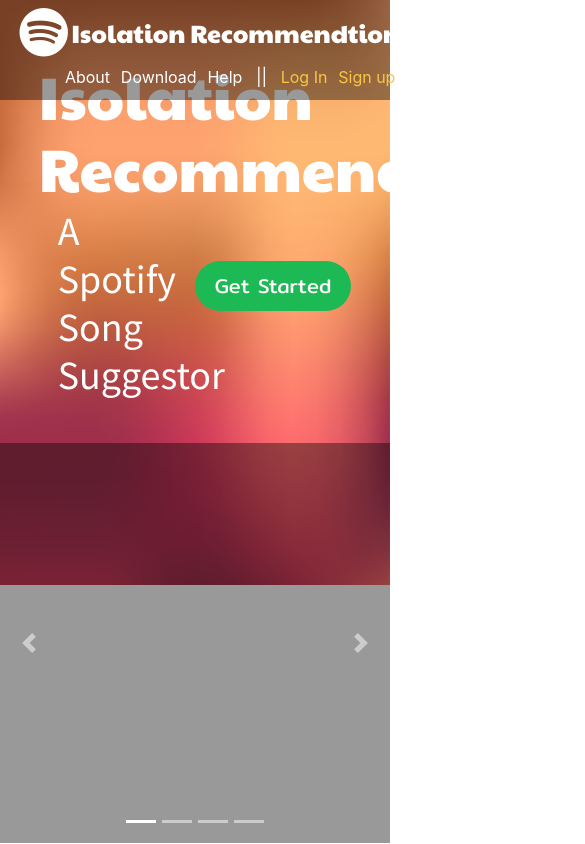
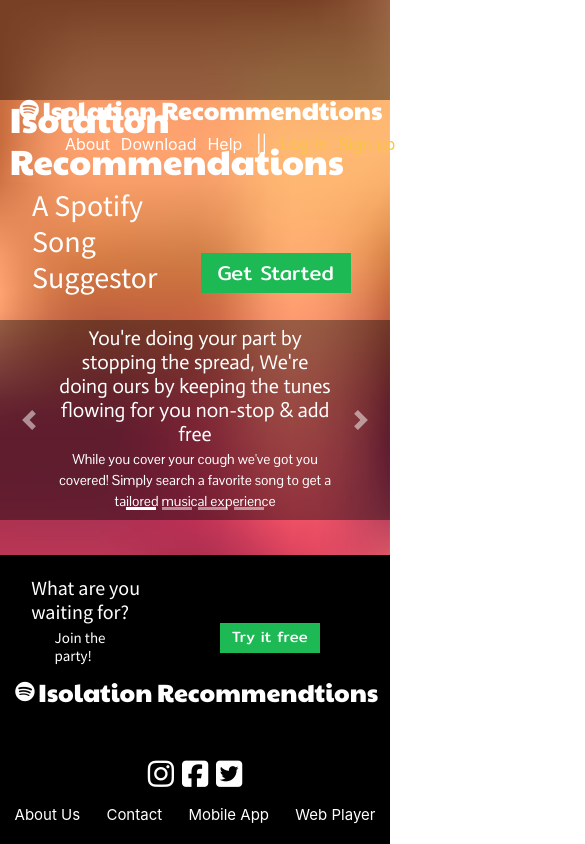
Before and after one commit to LambdaSpotifySuggester/UI, a React (Create React App) app: page / in a window 390 px wide. Shown: the top 844 px of the page, 585 px wide, since content can reach past the window. Built offline with nearby package versions, Linux system fonts and the light colour scheme; a web font is replaced by a local one.

Commit message:
finished mobile query styles

```diff
--- a/src/carousel.scss
+++ b/src/carousel.scss
@@ -7,6 +7,14 @@
   @media (max-width: 800px) {
     height: 400px;
   } // end @media
+  @media (max-width: 500px) {
+    height: 200px;
+  } // end @media
+}
+.carousel-item {
+  backface-visibility: visible !important;
+  display: block;
+
 }
 .carousel-caption {
   display: flex;
@@ -21,8 +29,15 @@
       font-size: 4rem;
     } // end @media
     @media (max-width: 800px) {
-      font-size: 3rem;
+      font-size: 3.5rem;
     } // end @media
+    @media (max-width: 500px) {
+      font-size: 2rem;
+      padding-bottom: 0;
+      margin-bottom: 0;
+    } // end @media
+
+
   } // end h3
 
   p {
@@ -30,10 +45,25 @@
     padding: 3% 0 2%;
     font-family: $carouselText;
     @media (max-width: 800px) {
-      font-size: 2.4rem;
+      font-size: 1.6rem;
       @media (max-width: 800px) {
         padding-bottom: 10%;
       } // end @media
     } // end @media
+    @media (max-width: 500px) {
+      font-size: 1.4rem;
+      margin-bottom: 70%;
+      margin-top: 0;
+      padding-top: 1%;
+    } // end @media
+
   } // end p
 }
+.carousel-indicators {
+  @media (max-width: 500px) {
+      margin-bottom: 0;
+  } // end @media
+}
+.carousel-caption.d-none, .d-md-block{
+  display: flex!important;
+}
--- a/src/footer.scss
+++ b/src/footer.scss
@@ -8,6 +8,9 @@
   @media (max-width: 800px) {
     height: 300px;
   } // end @media
+  @media (max-width: 500px) {
+      padding: 0;
+  } // end @media
 
   .footer-nav {
     width: 100%;
@@ -17,12 +20,18 @@
     @media (max-width: 800px) {
       margin: 0;
     } // end @media
+    @media (max-width: 500px) {
+      flex-direction: column-reverse;
+    } // end @media
 
     .footer-links {
       @include flexDisplay(flex-start, flex-start, row);
       @media (max-width: 800px) {
         justify-content: space-evenly;
       } // end @media
+      @media (max-width: 500px) {
+        width: 100%;
+        } // end @media
       a {
         white-space: nowrap;
         font-size: 2rem;
@@ -30,6 +39,10 @@
         @media (max-width: 800px) {
           font-size: 1.7rem;
         } // end @media
+        @media (max-width: 500px) {
+          font-size: 1.5rem;
+        } // end @media
+
       }
     } // end .about-us, .helpful-links
   } // end .footer-nav
@@ -39,9 +52,13 @@
     @include flexDisplay(center, center, row);
 
     i {
-      font-size: 4rem;
+      font-size: rem;
       padding: 5%;
       color: white;
     }
+    @media (max-width: 500px) {
+      font-size: 3rem;
+      margin: 2% auto 0;
+    } // end @media
   } // end social
 }
--- a/src/header.scss
+++ b/src/header.scss
@@ -2,9 +2,23 @@
   @include flexDisplay(space-between, center, row);
   margin: 15% auto 10%;
   width: 80%;
+  @media (max-width: 500px) {
+    margin: 25% auto 5%;
+    width: 95%;
+  }
 
   .text-wrapper {
     @include textWrapper;
+    h2 {
+      @media (max-width: 800px) {
+        font-size: 3.5rem;
+      } // end @media
+    } // end h2
+    h3 {
+      @media (max-width: 500px) {
+        font-size: 3rem;
+      } // end @media
+    }
   } // end .text-wrapper
 
   button.start-btn {
@@ -12,5 +26,12 @@
     @media (max-width: 800px) {
       margin-top: 35%;
     } // end @media
+    @media (max-width: 500px) {
+      width: 150px;
+      height: 40px;
+      border-radius: 0px;
+      margin-right: 8%;
+      margin-top: 40%;
+    } // end @media
   } // end button.start
 }
--- a/src/mainSection.scss
+++ b/src/mainSection.scss
@@ -2,6 +2,9 @@
   height: 900px;
   @media (max-width: 800px) {
     height: 600px;
+  } // end @media
+  @media (max-width: 500px) {
+      height: 235px;
   } // end @media
 
   .try-it-section {
@@ -17,15 +20,24 @@
         @media (max-width: 800px) {
           font-size: 3.5rem;
         } // end @media
+        @media (max-width: 500px) {
+          font-size: 2rem;
+          margin: 25% 15% 0;
+        } // end @media
       } // end h2
       @media (max-width: 800px) {
         margin-top: 3%;
       } // end @media
+
       h3 {
         @media (max-width: 800px) {
           font-size: 2.6rem;
         } // end @media
-      }
+        @media (max-width: 500px) {
+          font-size: 1.5rem;
+          margin-left: 30%;
+        } // end @media
+      } // end h3
     } // end .text-wrapper
     @media (max-width: 800px) {
       margin: 2%;
@@ -37,6 +49,13 @@
         width: 175px;
         margin-top: 15%;
       } // end @media
+      @media (max-width: 500px) {
+        width: 100px;
+        height: 30px;
+        border-radius: 0px;
+        font-size: 1.5rem;
+        margin-top: 25%;
+      } // end @media
     } // end button.try-it
 
   }
--- a/src/mixins.scss
+++ b/src/mixins.scss
@@ -1,10 +1,16 @@
 @mixin logo {
   .logo {
     @include flexDisplay(flex-start, center, row);
+    @media (max-width: 500px) {
+        margin: 25% auto 0;
+    } // end @media
     i {
       font-size: 5rem;
       color: white;
       line-height: 1.3;
+      @media (max-width: 500px) {
+        font-size: 2rem;
+      } // end @media
     } // end i
 
     .logo-text {
```
